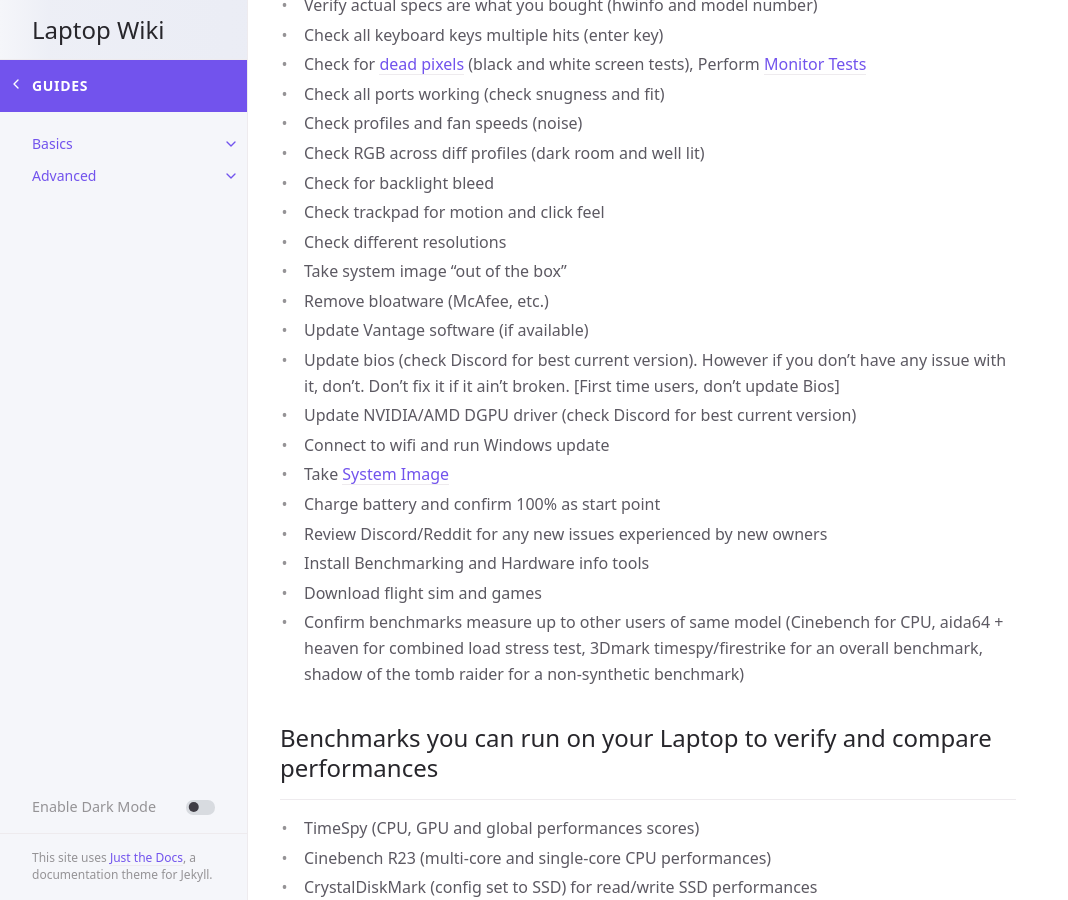
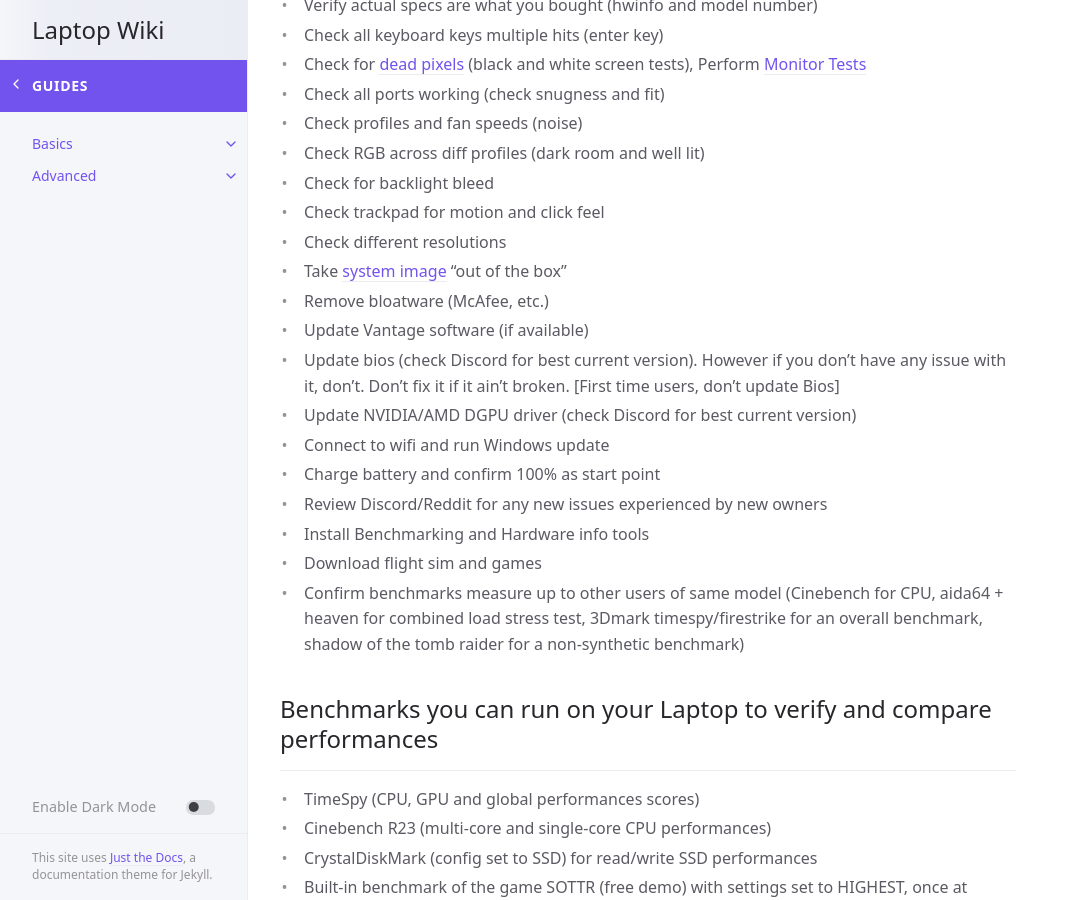
Before and after one commit to laptopwiki/laptopwiki.github.io, a Jekyll site: the page built from _guides/basics/laptop-new.md, in a window 1280 px wide and 900 px high, scrolled down 520 px. Shown: the whole window, without its empty margins (0-1068 px from the left). Built offline with Jekyll 4.4.1, drawn with Linux system fonts in a browser that asks for light colours; cached includes are drawn as plain includes.

Commit message:
Update laptop-new.md

```diff
--- a/_guides/basics/laptop-new.md
+++ b/_guides/basics/laptop-new.md
@@ -25,13 +25,12 @@ contributors: ['averyspeedybird, kirakenchin']
 -  Check for backlight bleed
 -  Check trackpad for motion and click feel
 -  Check different resolutions
--  Take system image “out of the box”
+-  Take [system image](https://www.youtube.com/watch?v=x9BGn4MivJw) “out of the box”
 -  Remove bloatware (McAfee, etc.)
 -  Update Vantage software (if available)
 -  Update bios (check Discord for best current version). However if you don’t have any issue with it, don’t. Don’t fix it if it ain’t broken. [First time users, don’t update Bios]
 -  Update NVIDIA/AMD DGPU driver (check Discord for best current version)
 -  Connect to wifi and run Windows update
--  Take [System Image](https://www.youtube.com/watch?v=x9BGn4MivJw)
 -  Charge battery and confirm 100% as start point
 -  Review Discord/Reddit for any new issues experienced by new owners
 -  Install Benchmarking and Hardware info tools
```
